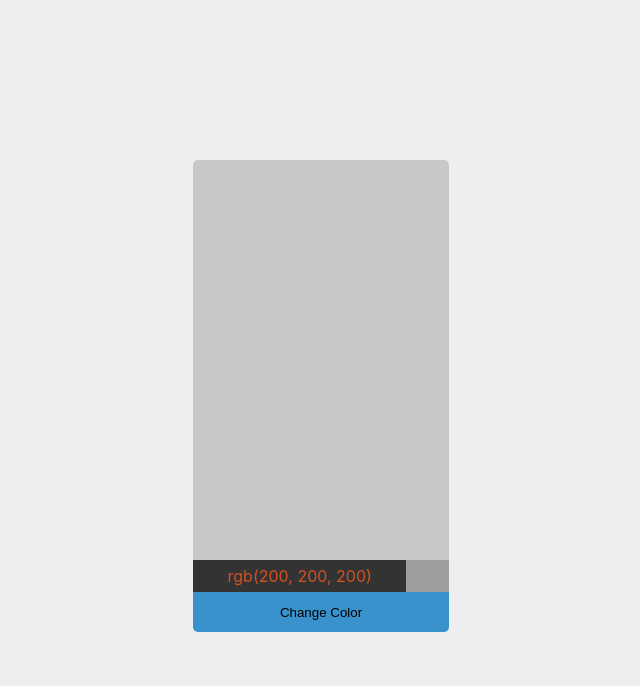
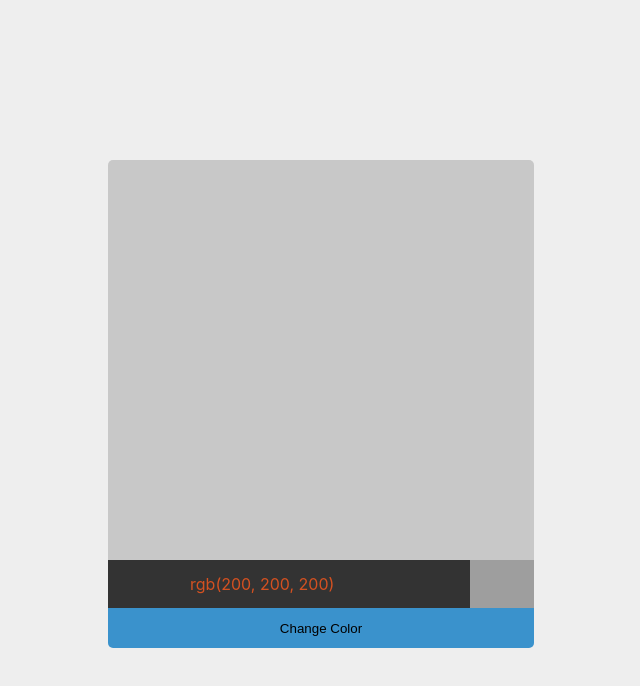
Before and after one commit to turkaytunc/random-color-generator, a React (Create React App) app: page / in a window 1280 px wide. Shown: the top 686 px of the page, without its empty margins (319-959 px from the left). Built offline with nearby package versions, Linux system fonts and the light colour scheme; grey boxes are pictures that could not be loaded.

Commit message:
add copy status styling

```diff
--- a/src/App.scss
+++ b/src/App.scss
@@ -1,6 +1,6 @@
 .app {
   display: grid;
-  grid-template-columns: 2fr 1fr 2fr;
+  grid-template-columns: 1fr 1fr 1fr;
   justify-content: center;
   padding-top: 10em;
 }
--- a/src/components/RandomColorCard.js
+++ b/src/components/RandomColorCard.js
@@ -17,7 +17,6 @@ export const RandomColorCard = () => {
     setTimeout(() => {
       setCopyStatus(null);
     }, 1000);
-    console.log(copyStatus);
   };
   const generateColorValue = () => {
     const redColorValue = generateNumber(0, 255);
@@ -44,10 +43,12 @@ export const RandomColorCard = () => {
         }}
       ></div>
       <div className="copy-color">
-        <p className="color-code">
-          {color} {copyStatus !== null ? copyStatus : ''}
-        </p>
-
+        <div className="color-code">
+          <div className="color-rgb">{color}</div>
+          <div className="color-status">
+            {copyStatus !== null ? copyStatus : ''}
+          </div>
+        </div>
         <CopyToClipboard
           className="clipboard-comp"
           text={color}
--- a/src/components/random-color.scss
+++ b/src/components/random-color.scss
@@ -6,12 +6,21 @@
 }
 
 .color-code {
-  display: flex;
+  display: grid;
+  grid-template-columns: 5fr 3fr;
   background: #333;
   color: rgb(212, 81, 33);
-  height: 2em;
+  height: 3em;
   align-items: center;
   justify-content: center;
+}
+
+.color-rgb {
+  text-align: right;
+}
+.color-status {
+  color: orangered;
+  font-size: 0.7em;
   text-align: center;
 }
 
@@ -21,8 +30,10 @@
 }
 
 .clipboard-comp {
+  height: 3em;
   margin: 0;
   background: #333;
+
   &:hover {
     background: #666;
   }
```
